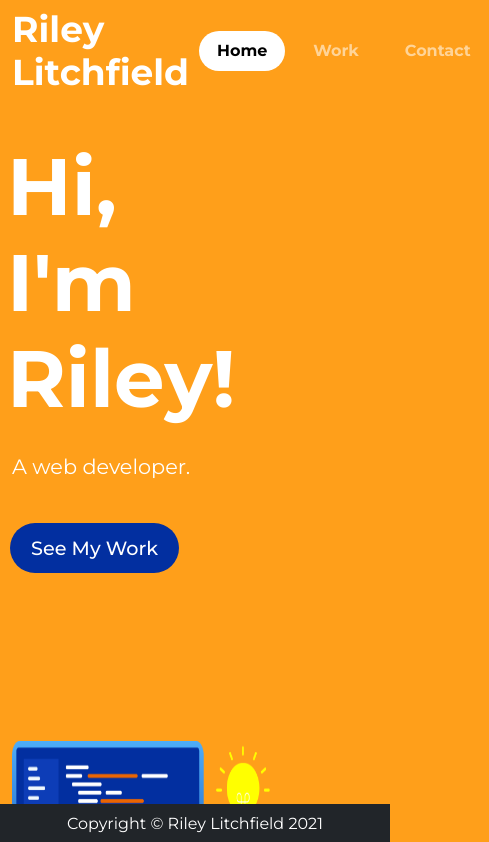
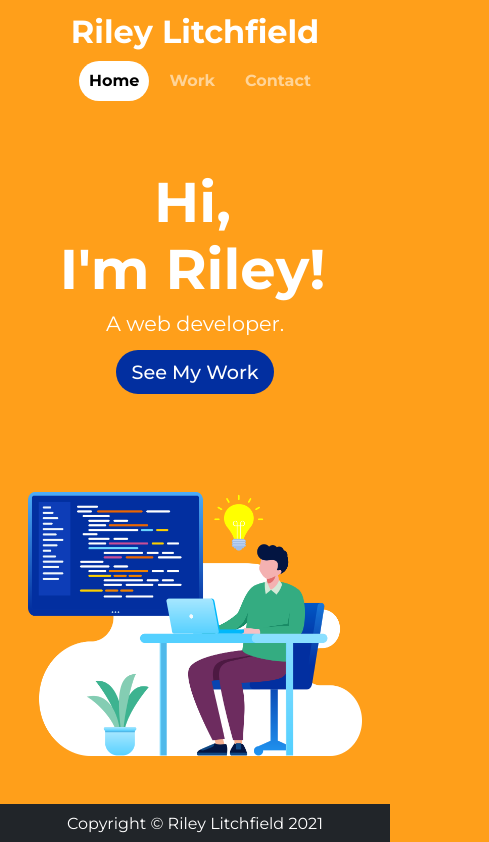
Before and after one commit to karateking007/riley-portfolio, a React (Create React App) app: page / in a window 390 px wide. Shown: the top 842 px of the page, 489 px wide, since content can reach past the window. Built offline with nearby package versions, Linux system fonts and the light colour scheme.

Commit message:
Added media queries for mobile responsiveness

```diff
--- a/src/App.css
+++ b/src/App.css
@@ -96,11 +96,6 @@ a {
 }
 
 /* Home */
-
-.home {
-  background: var(--orange);
-  height: calc(100vh - 59px);
-}
 
 #home-container {
   height: calc(100vh - 133px);
@@ -261,6 +256,10 @@ a {
 	display: block;
 }
 
+.work-container {
+  height: calc(100vh - 133px);
+}
+
 /* Contact */
 .contact {
   background: var(--orange);
@@ -306,4 +305,96 @@ a {
   .container{
       max-width: 1024px;
   }
+  .logo-name {
+    margin: auto;
+    text-align: center;
+    margin-left: 50px;
+  }
 }
+
+@media (max-width: 768px) {
+  /* Navbar */
+  .nav-container {
+    justify-content: space-around !important;
+  }
+  .navbar-nav{
+    width: 100%;
+    display: flex;
+    flex-direction: row;
+    align-items: center;
+    justify-content: center;
+    margin-top: 5px;
+  }
+
+  .logo-name {
+    font-size: 2rem;
+  }
+
+  /* Home */
+  #home-container {
+    height: calc(100vh - 154px);
+  }
+
+  .headline {
+    font-size: 3.5rem;
+    text-align: center;
+    margin-bottom: 0;
+    margin-top: 1rem !important;
+  }
+
+  .headline-sub-text {
+    text-align: center;
+    margin: 0 !important;
+    margin-top: 5px !important;
+  }
+
+  #home-button {
+    margin: 0 !important;
+    margin-top: 10px !important;
+    padding: 7px 14px;
+  }
+
+  .hero-text {
+    display: flex;
+    flex-direction: column;
+    align-items: center;
+    justify-content: center;
+    margin-bottom: 10px;
+  }
+  .graphic {
+    padding: 0 1rem;
+    height: auto;
+    width: 100%;
+    margin: 0 !important;
+  }
+
+  .col-graphic {
+    height: auto !important;
+  }
+
+  /* Work */
+  .work-container {
+    height: calc(100vh - 154px);
+  }
+
+  .secondary-headline {
+    padding: 0px !important;
+    margin-top: 1rem;
+  }
+  .line {
+    margin-bottom: 2rem !important;
+  }
+  #portfolio-container {
+    padding: 0 !important;
+  }
+  .portfolio-row-bottom {
+    margin-bottom: 3rem !important;
+  }
+  .portfolio-col {
+    padding: 0 !important;
+  }
+  /* Contact */
+  .mail-graphic {
+    margin-bottom: 2.3rem !important;
+  }
+}
--- a/src/components/Contact.jsx
+++ b/src/components/Contact.jsx
@@ -8,7 +8,7 @@ function Contact() {
                 <div className="row align-items-center d-flex h-100">
 
                     <div className="col-lg-5">
-                        <h2 className="text-center text-uppercase">Contact</h2>
+                        <h2 className="secondary-headline text-center text-uppercase">Contact</h2>
                         <div className="line mb-3"></div>
                         <h3 className="sub-text text-center">Let's get in touch!</h3>
                         <form name="contact" method="POST" data-netlify="true">
--- a/src/components/Home.jsx
+++ b/src/components/Home.jsx
@@ -4,9 +4,8 @@ import { Link } from "react-router-dom";
 
 function Home() {
     return (
-        <div className="home d-flex align-items-center">
         <div id="home-container" className="container">
-                <div className="row align-items-center h-100">
+            <div className="row home-row align-items-center h-100">
                 <div className="hero-text col-lg-5">
                     <h1 className="headline font-weight-bold">Hi, <br />I'm Riley!</h1>
                     <p className="headline-sub-text mt-4">A web developer.</p>
@@ -14,16 +13,15 @@ function Home() {
                         See My Work
                     </button></Link>
                 </div>
-                    <div className="col-lg-7 d-flex justify-content-end align-items-center h-100">
+                <div className="col-lg-7 col-graphic d-flex justify-content-end align-items-center h-100">
                     <img
-                            className="graphic img-fluid rounded"
+                        className="graphic img-fluid"
                         src={graphic}
                         alt="..."
                     />
                 </div>
             </div>
         </div>
-        </div >
     );
 }
 
--- a/src/components/Navigation.jsx
+++ b/src/components/Navigation.jsx
@@ -12,12 +12,12 @@ function Navigation(props) {
 
     return (
         <div className="navigation">
-            <nav id="testid" className="navbar navbar-expand navbar-dark bg-dark">
-                <div className="container d-flex flex-row justify-content-between d-flex align-items-center">
+            <nav className="navbar navbar-expand-md navbar-dark bg-dark">
+                <div className="container nav-container d-flex flex-row justify-content-between d-flex align-items-center">
 
                     <div className="logo">
-                        <li>
-                            <h1 className="logo-name">Riley Litchfield
+                        <li className="list-item">
+                            <h1 className="logo-name navbar-brand">Riley Litchfield
                             </h1>
                         </li></div>
                     <div>
--- a/src/components/Work.jsx
+++ b/src/components/Work.jsx
@@ -9,7 +9,7 @@ function Work() {
         <section className="portfolio" id="portfolio">
             <div id="portfolio-container" className="container">
 
-                <h2 className="page-section-heading text-center text-uppercase pt-5 pb-2">My Work</h2>
+                <h2 className="secondary-headline text-center text-uppercase pt-5 pb-2">My Work</h2>
 
                 <div className="line mb-5"></div>
                 <div className="portfolio-grid">
@@ -21,7 +21,7 @@ function Work() {
                                 <div className="hvrbox hvr-bounce-to-bottom">
                                     <img src={markdownPreview} className="hvrbox-layer_bottom" />
                                     <div className="hvrbox-layer_top">
-                                        <div className="hvrbox-text"><h3>Markdown Previewer</h3><p>React, Bootstrap, & SCSS</p></div>
+                                        <div className="hvrbox-text"><h5 class="font-weight-bold">Markdown Previewer</h5><p>React, Bootstrap, & SCSS</p></div>
                                     </div>
                                 </div>
                             </a></div>
@@ -32,19 +32,19 @@ function Work() {
                                 <div className="hvrbox hvr-bounce-to-bottom">
                                     <img src={quote} className="hvrbox-layer_bottom" />
                                     <div className="hvrbox-layer_top">
-                                        <div className="hvrbox-text"><h3>Random Quote Generator</h3><p>ZenQuotes API, AJAX, Bootstrap, jQuery, and SCSS </p></div>
+                                        <div className="hvrbox-text"><h5 class="font-weight-bold">Random Quote Generator</h5><p>ZenQuotes API, AJAX, Bootstrap, jQuery, and SCSS </p></div>
                                     </div>
                                 </div>
                             </a></div>
                         </div></div>
-                    <div className="portfolio-row row justify-content-center">
+                    <div className="portfolio-row portfolio-row-bottom  row justify-content-center">
 
                         <div className="portfolio-col col-sm-12 col-md-6 mb-3">
                             <div className="portfolio-item"><a href="https://karateking007.github.io/weatherApp/" target="_blank">
                                 <div className="hvrbox hvr-bounce-to-bottom">
                                     <img src={weather} className="hvrbox-layer_bottom" />
                                     <div className="hvrbox-layer_top">
-                                        <div className="hvrbox-text"><h3>Weather App</h3><p>Vanilla JS & OpenWeatherMap API</p></div>
+                                        <div className="hvrbox-text"><h5 class="font-weight-bold">Weather App</h5><p>Vanilla JS & OpenWeatherMap API</p></div>
                                     </div>
                                 </div>
                             </a></div>
@@ -55,7 +55,7 @@ function Work() {
                                 <div className="hvrbox hvr-bounce-to-bottom">
                                     <img src={crypto} className="hvrbox-layer_bottom" />
                                     <div className="hvrbox-layer_top">
-                                        <div className="hvrbox-text"><h3>Crypto Vs. Stocks Graph</h3><p>Twelvedata API, Vanilla JS & Charts.js</p></div>
+                                        <div className="hvrbox-text"><h5 class="font-weight-bold">Crypto Vs. Stocks Graph</h5><p>Twelvedata API, Vanilla JS & Charts.js</p></div>
                                     </div>
                                 </div>
                             </a></div>
@@ -64,7 +64,7 @@ function Work() {
                     </div>
                 </div>
             </div>
-        </section>
+        </section >
     );
 }
 
```
Lines whose indentation alone changed are shown as unchanged.
